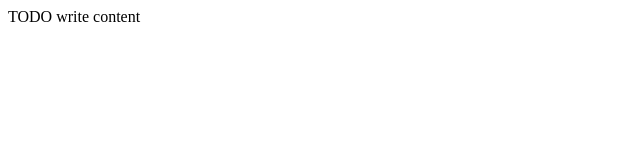
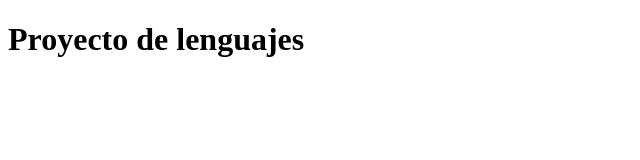
Before and after one commit to Erickgozan/Lenguajes-Erickgozan, a plain HTML site: page index.html in a window 1280 px wide. Shown: the whole page, without its empty margins (0-640 px from the left). Drawn offline with Linux system fonts and the light colour scheme.

Commit message:
Mi primer proyecto subido a github

```diff
--- a/index.html
+++ b/index.html
@@ -11,6 +11,6 @@ and open the template in the editor.
         <meta name="viewport" content="width=device-width, initial-scale=1.0">
     </head>
     <body>
-        <div>TODO write content</div>
+        <h1>Proyecto de lenguajes</h1>
     </body>
 </html>
```
